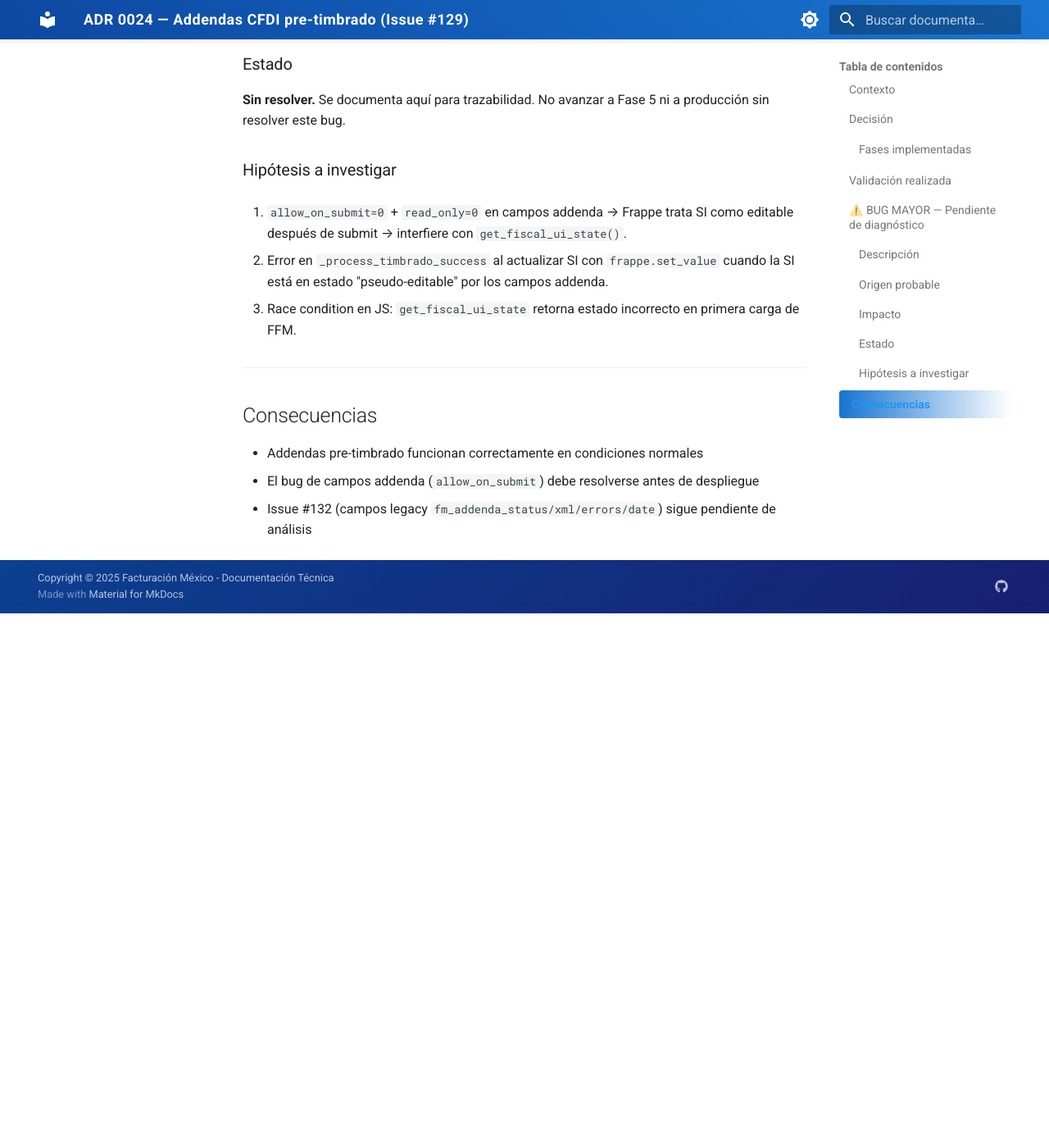
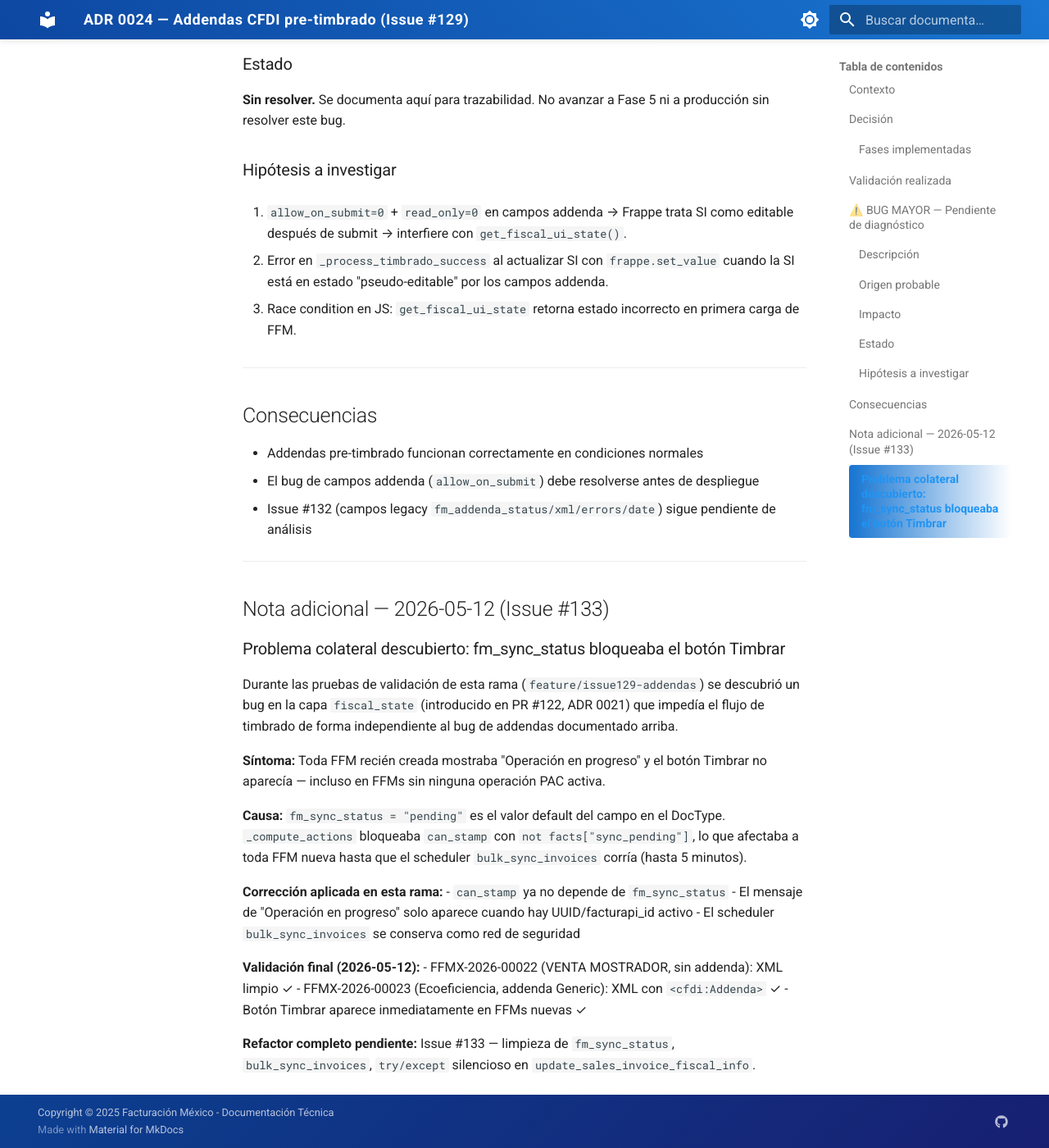
Before and after one commit to luisrms69/facturacion_mexico, an MkDocs documentation site: the page built from docs/adr/0024-addendas-pre-timbrado-issue129.md, in a window 1280 px wide and 1400 px high, scrolled down 2511 px. Shown: the whole window at 82% size. Built offline with MkDocs 1.6.1 and Material for MkDocs 9.7.7, drawn with Linux system fonts in a browser that asks for light colours; the version menu is left out; before the commit the page ends 3259 px from its top, so only the background shows below that.

Commit message:
fix(ffm-state): remove sync_pending block from can_stamp (#133)
- can_stamp no longer blocked by fm_sync_status="pending"
- Message "Operación en progreso" only shown when sync_pending=True
  AND (has_uuid OR has_facturapi_id) — not for new never-stamped FFMs
- scheduler bulk_sync_invoices/process_sync_errors preserved as safety net
- JS: fix _update_venta_mostrador_visibility AJAX guard to reduce toolbar flicker
- JS: fix PPD payment form alert shown on every refresh
- ADR 0021 and 0024 updated with note referencing Issue #133

Co-Authored-By: Claude Sonnet 4.6 <noreply@anthropic.com>

```diff
--- a/docs/adr/0024-addendas-pre-timbrado-issue129.md
+++ b/docs/adr/0024-addendas-pre-timbrado-issue129.md
@@ -123,3 +123,33 @@ No avanzar a Fase 5 ni a producción sin resolver este bug.
 - Addendas pre-timbrado funcionan correctamente en condiciones normales
 - El bug de campos addenda (`allow_on_submit`) debe resolverse antes de despliegue
 - Issue #132 (campos legacy `fm_addenda_status/xml/errors/date`) sigue pendiente de análisis
+
+---
+
+## Nota adicional — 2026-05-12 (Issue #133)
+
+### Problema colateral descubierto: fm_sync_status bloqueaba el botón Timbrar
+
+Durante las pruebas de validación de esta rama (`feature/issue129-addendas`) se descubrió
+un bug en la capa `fiscal_state` (introducido en PR #122, ADR 0021) que impedía el flujo
+de timbrado de forma independiente al bug de addendas documentado arriba.
+
+**Síntoma:** Toda FFM recién creada mostraba "Operación en progreso" y el botón Timbrar
+no aparecía — incluso en FFMs sin ninguna operación PAC activa.
+
+**Causa:** `fm_sync_status = "pending"` es el valor default del campo en el DocType.
+`_compute_actions` bloqueaba `can_stamp` con `not facts["sync_pending"]`, lo que afectaba
+a toda FFM nueva hasta que el scheduler `bulk_sync_invoices` corría (hasta 5 minutos).
+
+**Corrección aplicada en esta rama:**
+- `can_stamp` ya no depende de `fm_sync_status`
+- El mensaje de "Operación en progreso" solo aparece cuando hay UUID/facturapi_id activo
+- El scheduler `bulk_sync_invoices` se conserva como red de seguridad
+
+**Validación final (2026-05-12):**
+- FFMX-2026-00022 (VENTA MOSTRADOR, sin addenda): XML limpio ✓
+- FFMX-2026-00023 (Ecoeficiencia, addenda Generic): XML con `<cfdi:Addenda>` ✓
+- Botón Timbrar aparece inmediatamente en FFMs nuevas ✓
+
+**Refactor completo pendiente:** Issue #133 — limpieza de `fm_sync_status`,
+`bulk_sync_invoices`, `try/except` silencioso en `update_sales_invoice_fiscal_info`.
```
Also changed, not shown: docs/adr/0021-fiscal-state-capa-ui-centralizada.md (+28 -0 lines), 3 other files.
